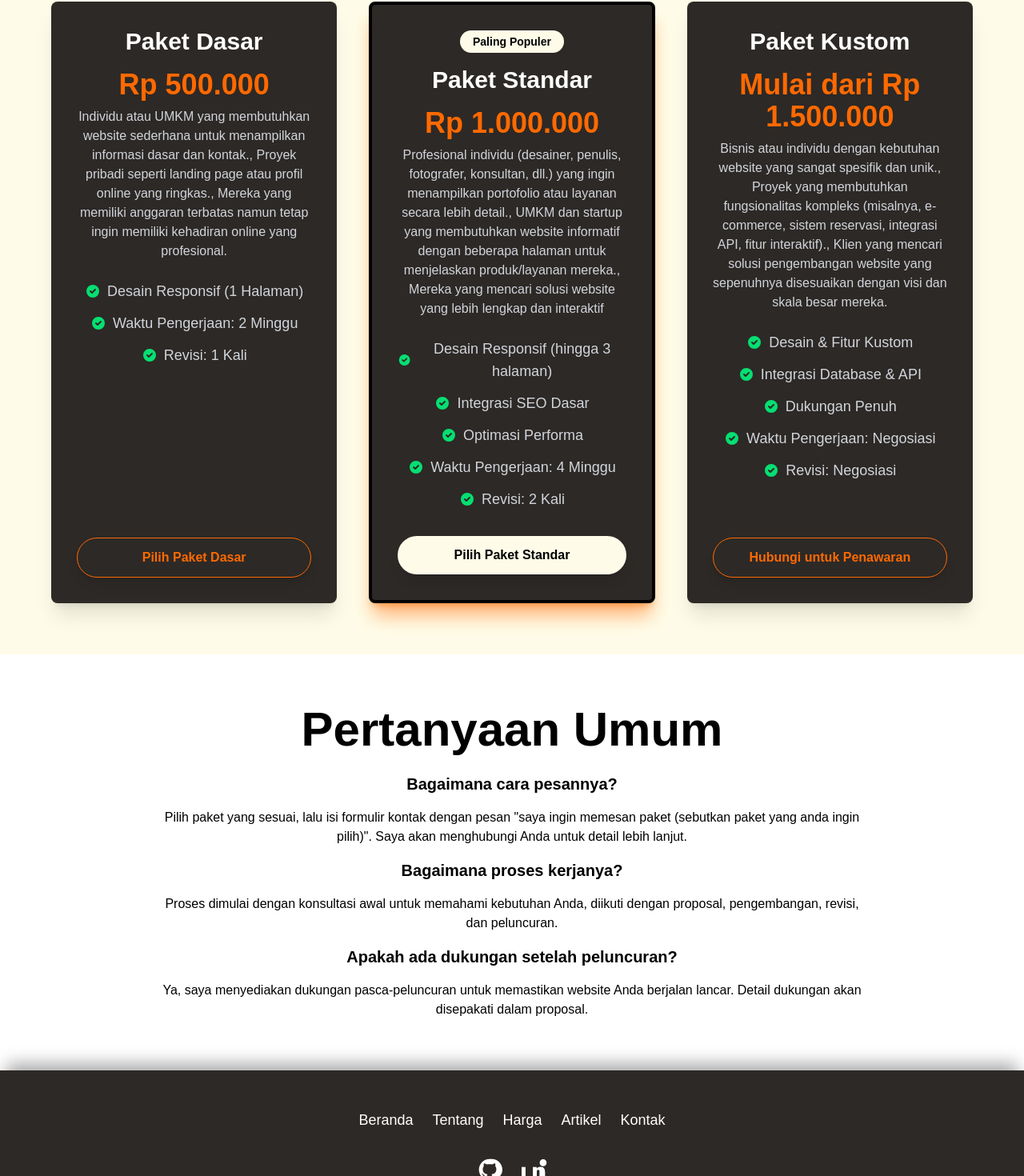
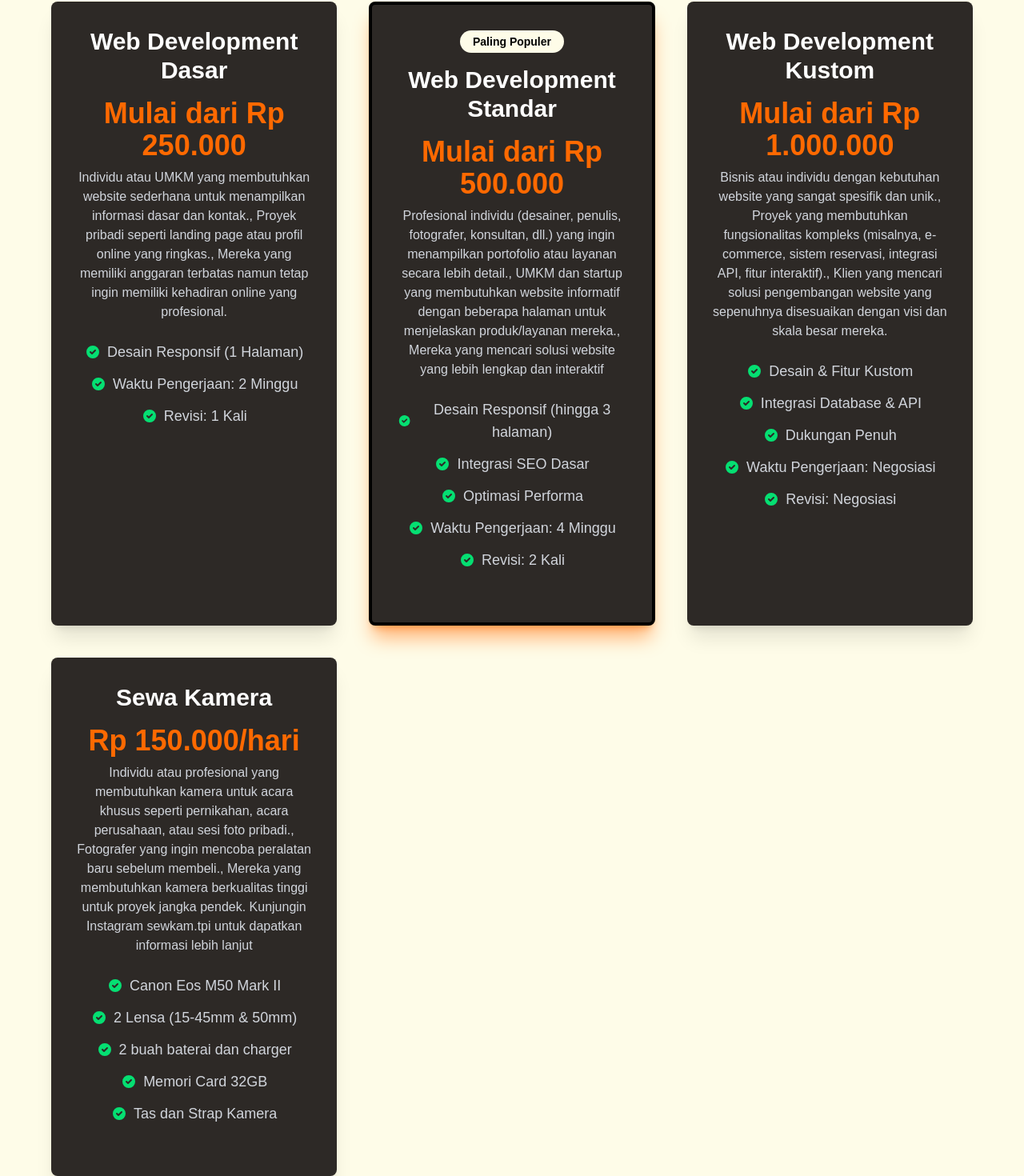
Before and after one commit to adityafiii/aditya-firmansyah-portofolio, a Next.js app: page /pricing in a window 1280 px wide. Shown: the part 458-1928 px from the top of the page at 80% size. Built offline with nearby package versions, Linux system fonts and the light colour scheme; a web font is replaced by a local one.

Commit message:
Perubahan pada kontak, skillsSection, Dashboard kelola pesan

```diff
--- a/src/app/admin/dashboard/page.tsx
+++ b/src/app/admin/dashboard/page.tsx
@@ -29,7 +29,17 @@ export default function AdminDashboardPage() {
   const [editingArticleSections, setEditingArticleSections] = useState([{ title: '', content: '' }]);
 
   // Pesan
-  const [messages, setMessages] = useState<any[]>([]);
+  // Perbarui tipe state untuk messages agar menyertakan 'service'
+  interface Message {
+    id: string;
+    name: string;
+    email: string;
+    phone: string;
+    service?: string; // Tambahkan properti service
+    message: string;
+    timestamp: any;
+  }
+  const [messages, setMessages] = useState<Message[]>([]);
   const [loadingMessages, setLoadingMessages] = useState(true);
 
   // Proteksi login & session 1 jam
@@ -222,9 +232,9 @@ export default function AdminDashboardPage() {
   const fetchMessages = async () => {
     setLoadingMessages(true);
     try {
-      const q = collection(db, "messages");
+      const q = query(collection(db, "messages"), orderBy("timestamp", "desc")); // Tambahkan orderBy untuk pesan terbaru di atas
       const querySnapshot = await getDocs(q);
-      const messagesData = querySnapshot.docs.map(d => ({ id: d.id, ...d.data() }));
+      const messagesData = querySnapshot.docs.map(d => ({ id: d.id, ...d.data() })) as Message[]; // Cast ke Message[]
       setMessages(messagesData);
     } catch (error) {
       console.error("Error fetching messages: ", error);
@@ -308,7 +318,7 @@ export default function AdminDashboardPage() {
           </nav>
         </div>
 
-        {/* Konten Proyek */}
+        {/* Konten Proyek (tidak ada perubahan) */}
         {activeTab === 'projects' && (
           <div>
             {/* Form Tambah/Edit Proyek */}
@@ -478,7 +488,7 @@ export default function AdminDashboardPage() {
           </div>
         )}
 
-        {/* Konten Artikel */}
+        {/* Konten Artikel (tidak ada perubahan) */}
         {activeTab === 'articles' && (
           <div>
             <div className="bg-[#2d2926] p-6 rounded-lg shadow-xl mb-8">
@@ -683,6 +693,11 @@ export default function AdminDashboardPage() {
                       <h3 className="text-xl font-bold text-white mb-1">Dari: {message.name}</h3>
                       <p className="text-white text-sm mb-2">Email: {message.email}</p>
                       <p className="text-white text-sm mb-2">Telepon: {message.phone}</p>
+                      {/* START: Tampilkan Layanan yang Dipilih */}
+                      {message.service && (
+                        <p className="text-white text-sm mb-2">Layanan yang dipilih: {message.service}</p>
+                      )}
+                      {/* END: Tampilkan Layanan yang Dipilih */}
                       <p className="text-white text-base">{message.message}</p>
                       <p className="text-white text-xs mt-2">
                         Dikirim: {
--- a/src/app/contact/page.tsx
+++ b/src/app/contact/page.tsx
@@ -9,11 +9,12 @@ export default function ContactPage() {
     name: '',
     email: '',
     phone: '',
+    service: '', // Tambahkan state untuk layanan yang dipilih
     message: ''
   });
   const [status, setStatus] = useState('');
 
-  const handleChange = (e: React.ChangeEvent<HTMLInputElement | HTMLTextAreaElement>) => {
+  const handleChange = (e: React.ChangeEvent<HTMLInputElement | HTMLTextAreaElement | HTMLSelectElement>) => { // Tambahkan HTMLSelectElement
     setFormData({ ...formData, [e.target.name]: e.target.value });
   };
 
@@ -26,12 +27,14 @@ export default function ContactPage() {
         name: formData.name,
         email: formData.email,
         phone: formData.phone,
+        service: formData.service, // Kirim data layanan ke Firestore
         message: formData.message,
         timestamp: serverTimestamp(), // Menambahkan timestamp otomatis dari Firestore
       });
       console.log("Pesan dikirim dengan ID: ", docRef.id);
       setStatus('Pesan berhasil dikirim!');
-      setFormData({ name: '', email: '', phone: '', message: '' }); // Reset form
+      // Reset form, termasuk service
+      setFormData({ name: '', email: '', phone: '', service: '', message: '' });
     } catch (error) {
       console.error("Error saat mengirim pesan ke Firestore: ", error);
       setStatus('Terjadi kesalahan saat mengirim pesan.');
@@ -102,6 +105,27 @@ export default function ContactPage() {
                     />
                   </div>
                 </div>
+
+                {/* START: Tambah Form Pilih Layanan */}
+                <div>
+                  <label htmlFor="service" className="block text-black text-sm font-bold mb-2">Pilih Layanan</label>
+                  <select
+                    id="service"
+                    name="service"
+                    value={formData.service}
+                    onChange={handleChange}
+                    className="shadow appearance-none border rounded w-full py-3 px-4 text-white leading-tight focus:outline-none focus:shadow-outline bg-[#2d2926] border-black focus:border-blue-500 transition-colors duration-200"
+                    required
+                  >
+                    <option value="">-- Pilih Layanan --</option>
+                    <option value="Web Development Dasar">Web Development Dasar</option>
+                    <option value="Web Development Standar">Web Development Standar</option>
+                    <option value="Web Development Kustom">Web Development Kustom</option>
+                    <option value="Sewa Kamera">Sewa Kamera</option>
+                  </select>
+                </div>
+                {/* END: Tambah Form Pilih Layanan */}
+
                 <div>
                   <label htmlFor="message" className="block text-black text-sm font-bold mb-2">Pesan Anda</label>
                   <textarea
--- a/src/app/pricing/page.tsx
+++ b/src/app/pricing/page.tsx
@@ -1,26 +1,23 @@
 // src/app/pricing/page.tsx
 'use client'; // PENTING: Directive ini diperlukan karena menggunakan hook React
-import Link from 'next/link';
 import { useInView } from '@/hooks/useInView'; // Import hook useInView
 
 export default function PricingPage() {
   const pricingPlans = [
     {
-      name: 'Paket Dasar',
-      price: 'Rp 500.000',
+      name: 'Web Development Dasar',
+      price: 'Mulai dari Rp 250.000',
       description: 'Individu atau UMKM yang membutuhkan website sederhana untuk menampilkan informasi dasar dan kontak., Proyek pribadi seperti landing page atau profil online yang ringkas., Mereka yang memiliki anggaran terbatas namun tetap ingin memiliki kehadiran online yang profesional.',
       features: [
         'Desain Responsif (1 Halaman)',
         'Waktu Pengerjaan: 2 Minggu',
         'Revisi: 1 Kali',
       ],
-      buttonText: 'Pilih Paket Dasar',
-      buttonLink: '/contact',
       isFeatured: false,
     },
     {
-      name: 'Paket Standar',
-      price: 'Rp 1.000.000',
+      name: 'Web Development Standar',
+      price: 'Mulai dari Rp 500.000',
       description: 'Profesional individu (desainer, penulis, fotografer, konsultan, dll.) yang ingin menampilkan portofolio atau layanan secara lebih detail.,  UMKM dan startup yang membutuhkan website informatif dengan beberapa halaman untuk menjelaskan produk/layanan mereka.,  Mereka yang mencari solusi website yang lebih lengkap dan interaktif',
       features: [
         'Desain Responsif (hingga 3 halaman)',
@@ -29,13 +26,11 @@ export default function PricingPage() {
         'Waktu Pengerjaan: 4 Minggu',
         'Revisi: 2 Kali',
       ],
-      buttonText: 'Pilih Paket Standar',
-      buttonLink: '/contact',
-      isFeatured: true, // Untuk highlight paket ini
+      isFeatured: true,
     },
     {
-      name: 'Paket Kustom',
-      price: 'Mulai dari Rp 1.500.000',
+      name: 'Web Development Kustom',
+      price: 'Mulai dari Rp 1.000.000',
       description: 'Bisnis atau individu dengan kebutuhan website yang sangat spesifik dan unik.,  Proyek yang membutuhkan fungsionalitas kompleks (misalnya, e-commerce, sistem reservasi, integrasi API, fitur interaktif).,  Klien yang mencari solusi pengembangan website yang sepenuhnya disesuaikan dengan visi dan skala besar mereka.',
       features: [
         'Desain & Fitur Kustom',
@@ -44,8 +39,19 @@ export default function PricingPage() {
         'Waktu Pengerjaan: Negosiasi',
         'Revisi: Negosiasi',
       ],
-      buttonText: 'Hubungi untuk Penawaran',
-      buttonLink: '/contact',
+      isFeatured: false,
+    },
+    {
+      name: 'Sewa Kamera',
+      price: 'Rp 150.000/hari',
+      description: 'Individu atau profesional yang membutuhkan kamera untuk acara khusus seperti pernikahan, acara perusahaan, atau sesi foto pribadi.,  Fotografer yang ingin mencoba peralatan baru sebelum membeli.,  Mereka yang membutuhkan kamera berkualitas tinggi untuk proyek jangka pendek. Kunjungin Instagram sewkam.tpi untuk dapatkan informasi lebih lanjut',
+      features: [
+        'Canon Eos M50 Mark II',
+        '2 Lensa (15-45mm & 50mm)',
+        '2 buah baterai dan charger',
+        'Memori Card 32GB',
+        'Tas dan Strap Kamera',
+      ],
       isFeatured: false,
     },
   ];
@@ -125,15 +131,7 @@ export default function PricingPage() {
                   ))}
                 </ul>
 
-                <Link
-                  href={plan.buttonLink}
-                  className={`
-                    mt-auto w-full py-3 px-6 rounded-full font-semibold transition-all duration-300 shadow-lg transform hover:scale-105
-                    ${plan.isFeatured ? 'bg-yellow-50 hover:bg-orange-500 text-black' : 'border border-orange-500 text-orange-500 hover:bg-orange-500 hover:text-white'}
-                  `}
-                >
-                  {plan.buttonText}
-                </Link>
+
               </div>
             ))}
           </div>
--- a/src/components/SkillsSection.tsx
+++ b/src/components/SkillsSection.tsx
@@ -10,21 +10,21 @@ const skills = [
     description: 'Web development adalah proses membangun dan memelihara situs web atau aplikasi web. Ini mencakup semua hal yang terlibat dalam membuat sebuah situs agar terlihat menarik, berfungsi dengan baik, dan bisa diakses oleh pengguna di internet.'
   },
   {
-    name: 'Web Design',
-    category: 'Web Desain',
-    description: 'Web Design adalah proses merancang tampilan dan pengalaman pengguna pada website agar menarik dan mudah digunakan.'
+    name: 'Fotografi',
+    category: 'Visual Art',
+    description: 'Fotografi adalah seni menangkap gambar menggunakan cahaya. Ini melibatkan kombinasi pengaturan kamera agar mendapatkan jenis foto yang di inginkan.'
   },
   {
-    name: 'Git & GitHub',
-    category: 'Version Control',
-    description: 'Git adalah sistem kontrol versi terdistribusi, sedangkan GitHub adalah platform hosting kode berbasis Git untuk kolaborasi.'
+    name: 'Basket',
+    category: 'Sport',
+    description: 'Bola basket adalah olahraga tim yang dimainkan oleh dua tim.. Tujuan utamanya adalah mencetak poin dengan cara melemparkan bola melalui ring lawan, sambil mencegah tim lawan melakukan hal yang sama. Ini adalah olahraga yang sangat dinamis, membutuhkan kombinasi kecepatan, kelincahan, koordinasi mata-tangan, dan strategi tim.'
   },
   {
-    name: 'Firebase',
-    category: 'Database',
-    description: 'Firebase adalah platform backend-as-a-service dari Google yang menyediakan database realtime, autentikasi, dan hosting.'
+    name: 'Guitar',
+    category: 'Music',
+    description: 'Gitar adalah alat musik berdawai yang dimainkan dengan cara dipetik, baik menggunakan jari maupun alat bantu bernama plektrum (pick). Skill saya di gitar bisa dibilang advanced karena saya bisa memainkan gitar pada tingkat fingerstyle.'
   },
-];
+  ];
 
 export default function SkillsSection() {
   const [ref, inView] = useInView({ threshold: 0.1 });
```
Also changed, not shown: src/app/about/page.tsx (+30 -6 lines).
